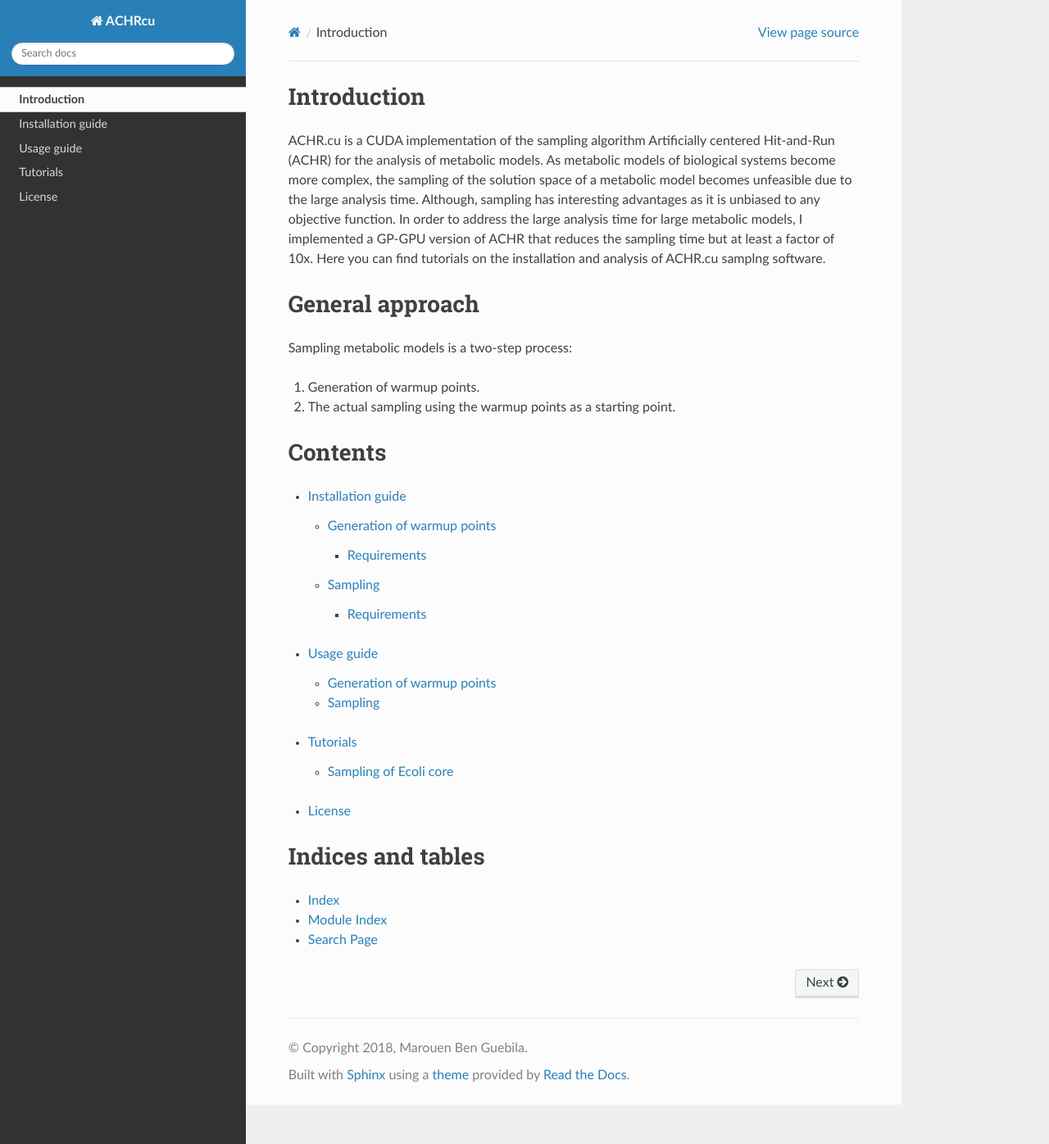
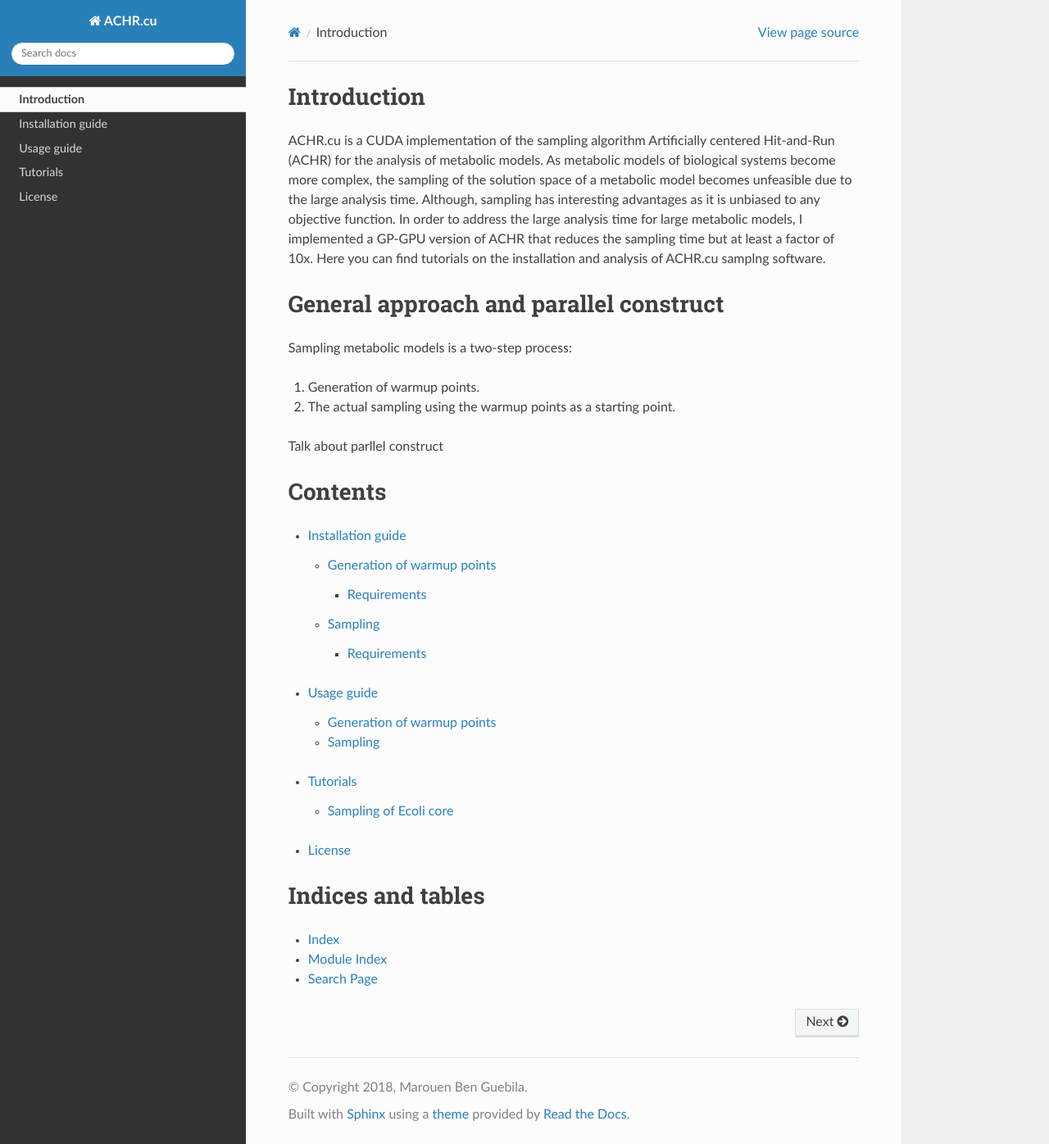
Before and after one commit to marouenbg/ACHR.cu, a Sphinx documentation site: the page built from docs/index.rst, in a window 1280 px wide and 1396 px high. Shown: the whole window at 82% size. Built offline with Sphinx 7.4.7 and the Read the Docs theme 2.0.0, drawn with Linux system fonts in a browser that asks for light colours.

Commit message:
modifed docs

```diff
--- a/docs/conf.py
+++ b/docs/conf.py
@@ -19,7 +19,7 @@
 
 # -- Project information -----------------------------------------------------
 
-project = u'ACHRcu'
+project = u'ACHR.cu'
 copyright = u'2018, Marouen Ben Guebila'
 author = u'Marouen Ben Guebila'
 
@@ -38,11 +38,12 @@ release = u'1.0'
 # Add any Sphinx extension module names here, as strings. They can be
 # extensions coming with Sphinx (named 'sphinx.ext.*') or your custom
 # ones.
-extensions = [
-]
+extensions = ['releases']
 
 # Add any paths that contain templates here, relative to this directory.
 templates_path = ['_templates']
+releases_github_path = "marouenbg/ACHR.cu"  # NOTE Change to "velocyto-team/velocyto.py" upon public release
+releases_unstable_prehistory = True
 
 # The suffix(es) of source filenames.
 # You can specify multiple suffix as a list of string:
--- a/docs/index.rst
+++ b/docs/index.rst
@@ -10,13 +10,15 @@ more complex, the sampling of the solution space of a metabolic model becomes un
 objective function. In order to address the large analysis time for large metabolic models, I implemented a GP-GPU version of ACHR that reduces the sampling time but at least a factor of 10x.
 Here you can find tutorials on the installation and analysis of ACHR.cu samplng software.
 
-General approach
-==================
+General approach and parallel construct
+========================================
 Sampling metabolic models is a two-step process:
 
 1. Generation of warmup points.
 
 2. The actual sampling using the warmup points as a starting point.
+
+Talk about parllel construct
 
 Contents
 ========
```
Also changed, not shown: docs/changelog.md (deleted, +0 -1 lines), docs/changelog.rst (added, +8 -0 lines), docs/install/index.md (+1 -1 lines).
